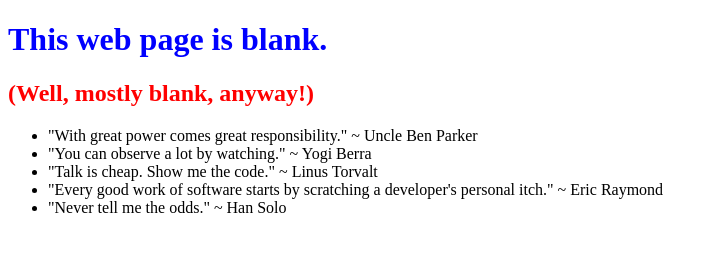
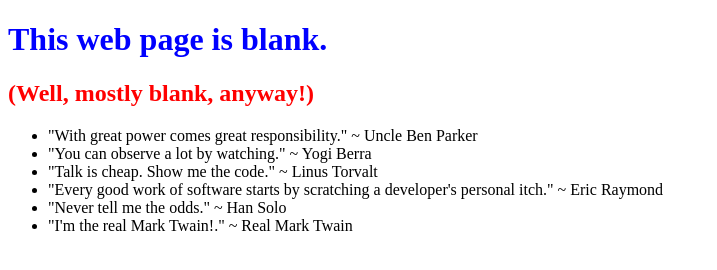
Before and after one commit to SusKoh/0main_openSAP_repo, a plain HTML site: page index.html in a window 1280 px wide. Shown: the whole page, without its empty margins (0-717 px from the left). Drawn offline with Linux system fonts and the light colour scheme.

Commit message:
Real mark twain quote

```diff
--- a/index.html
+++ b/index.html
@@ -14,6 +14,7 @@
 			<li>"Talk is cheap. Show me the code." ~ Linus Torvalt</li>
 			<li>"Every good work of software starts by scratching a developer's personal itch." ~ Eric Raymond</li>
 			<li>"Never tell me the odds." ~ Han Solo</li>
+			<li>"I'm the real Mark Twain!." ~ Real Mark Twain</li>
 		</ul>
 	</body>
 </html>
```
